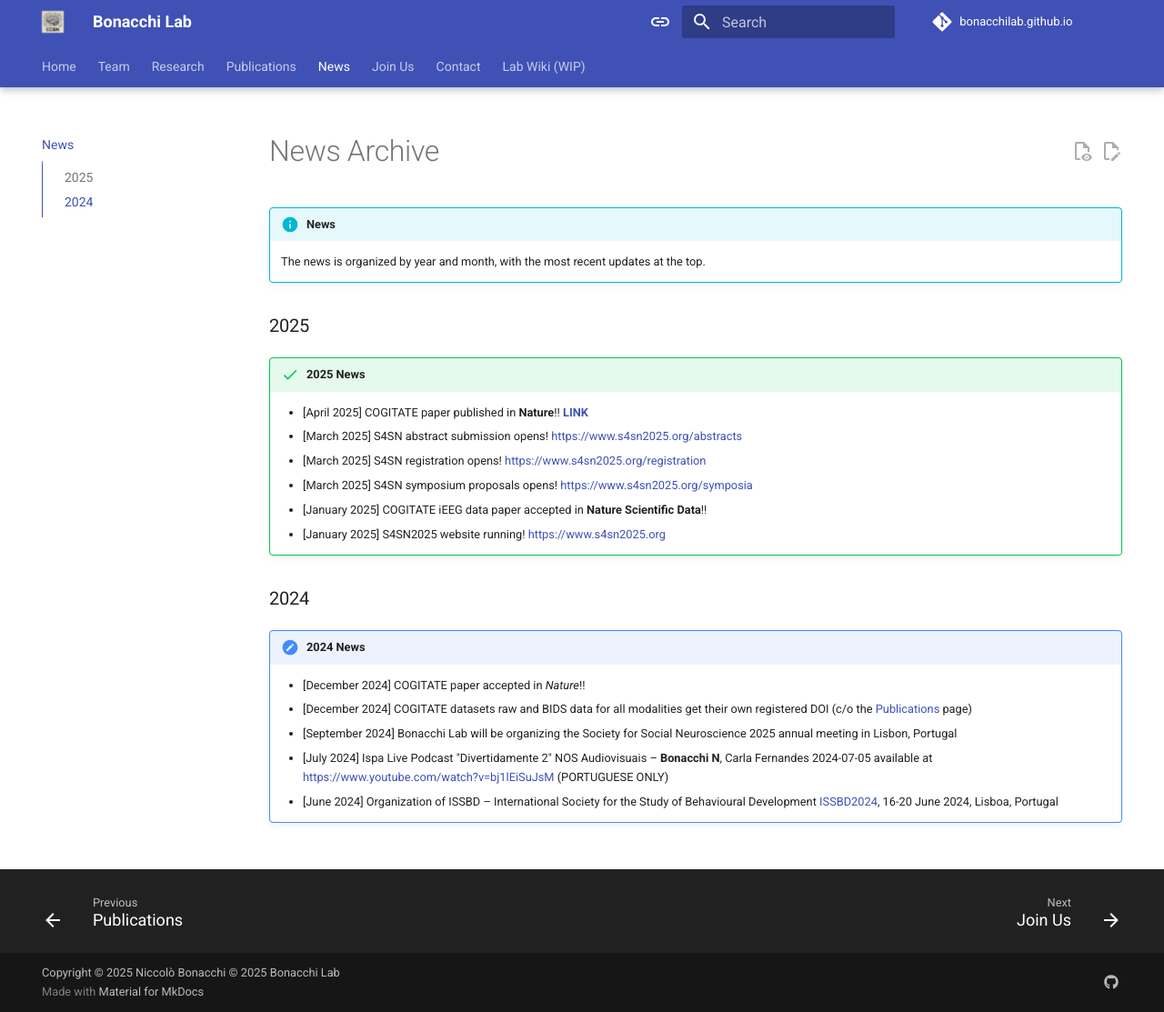
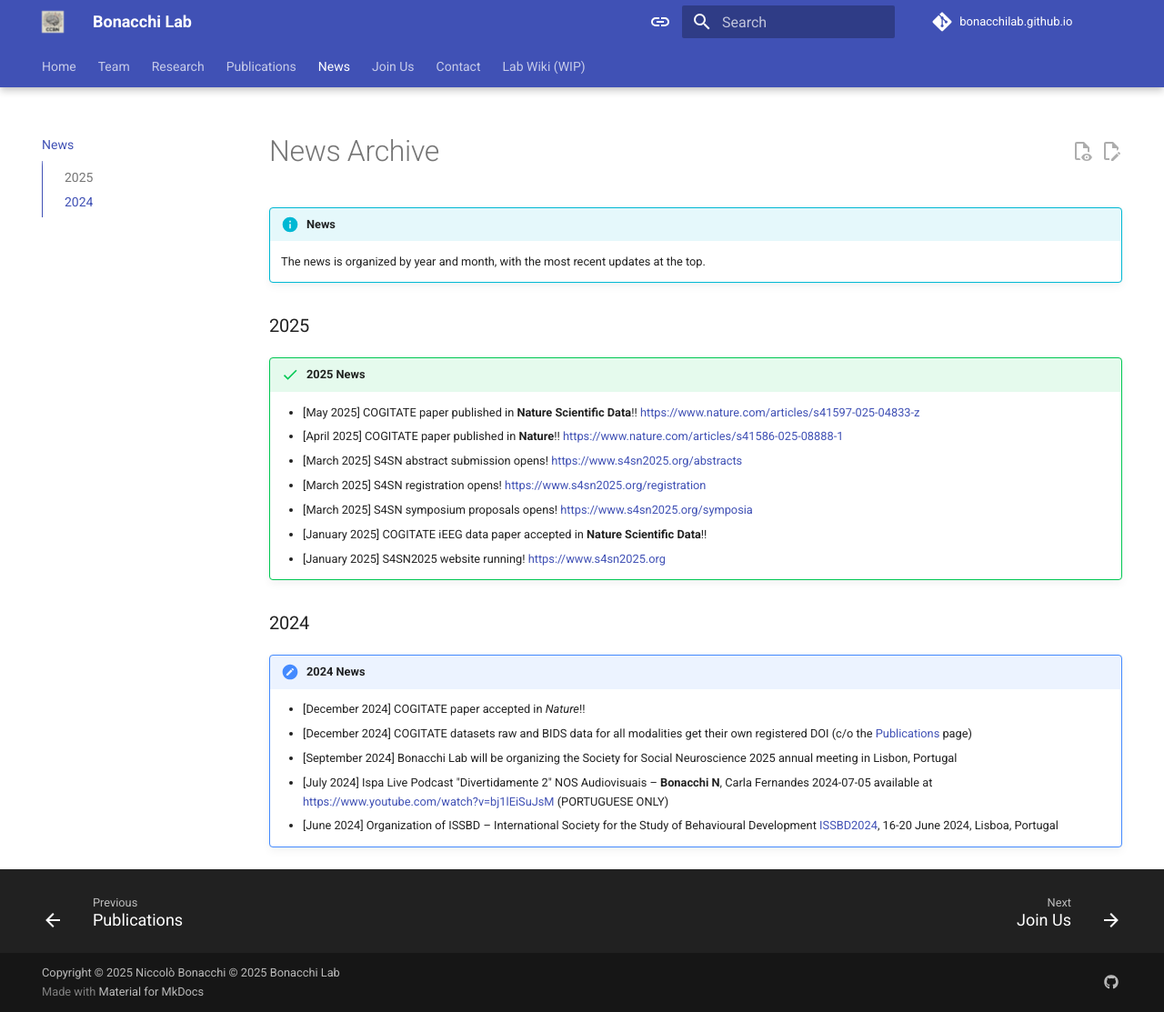
Before and after one commit to BonacchiLab/bonacchilab.github.io, an MkDocs documentation site: the page built from docs/news.md, in a window 1280 px wide and 1113 px high. Shown: the whole window at 91% size. Built offline with MkDocs 1.6.1 and Material for MkDocs 9.7.7, drawn with Linux system fonts in a browser that asks for light colours; comment, search, counter and statistics services are not loaded.

Commit message:
new paper out

```diff
--- a/docs/news.md
+++ b/docs/news.md
@@ -8,7 +8,8 @@
 ### 2025
 
 !!! success "2025 News"
-    - [April 2025] COGITATE paper published in **Nature**!! [**LINK**](https://www.nature.com/articles/s41586-025-08888-1)
+    - [May 2025] COGITATE paper published in **Nature Scientific Data**!! [https://www.nature.com/articles/s41597-025-04833-z](https://doi.org/10.1038/s41597-025-04833-z)
+    - [April 2025] COGITATE paper published in **Nature**!! [https://www.nature.com/articles/s41586-025-08888-1](https://www.nature.com/articles/s41586-025-08888-1)
     - [March 2025] S4SN abstract submission opens! [https://www.s4sn2025.org/abstracts](https://www.s4sn2025.org/abstracts)
     - [March 2025] S4SN registration opens! [https://www.s4sn2025.org/registration](https://www.s4sn2025.org/registration)
     - [March 2025] S4SN symposium proposals opens! [https://www.s4sn2025.org/symposia](https://www.s4sn2025.org/symposia)
```
Also changed, not shown: docs/publications.md (+3 -3 lines).
